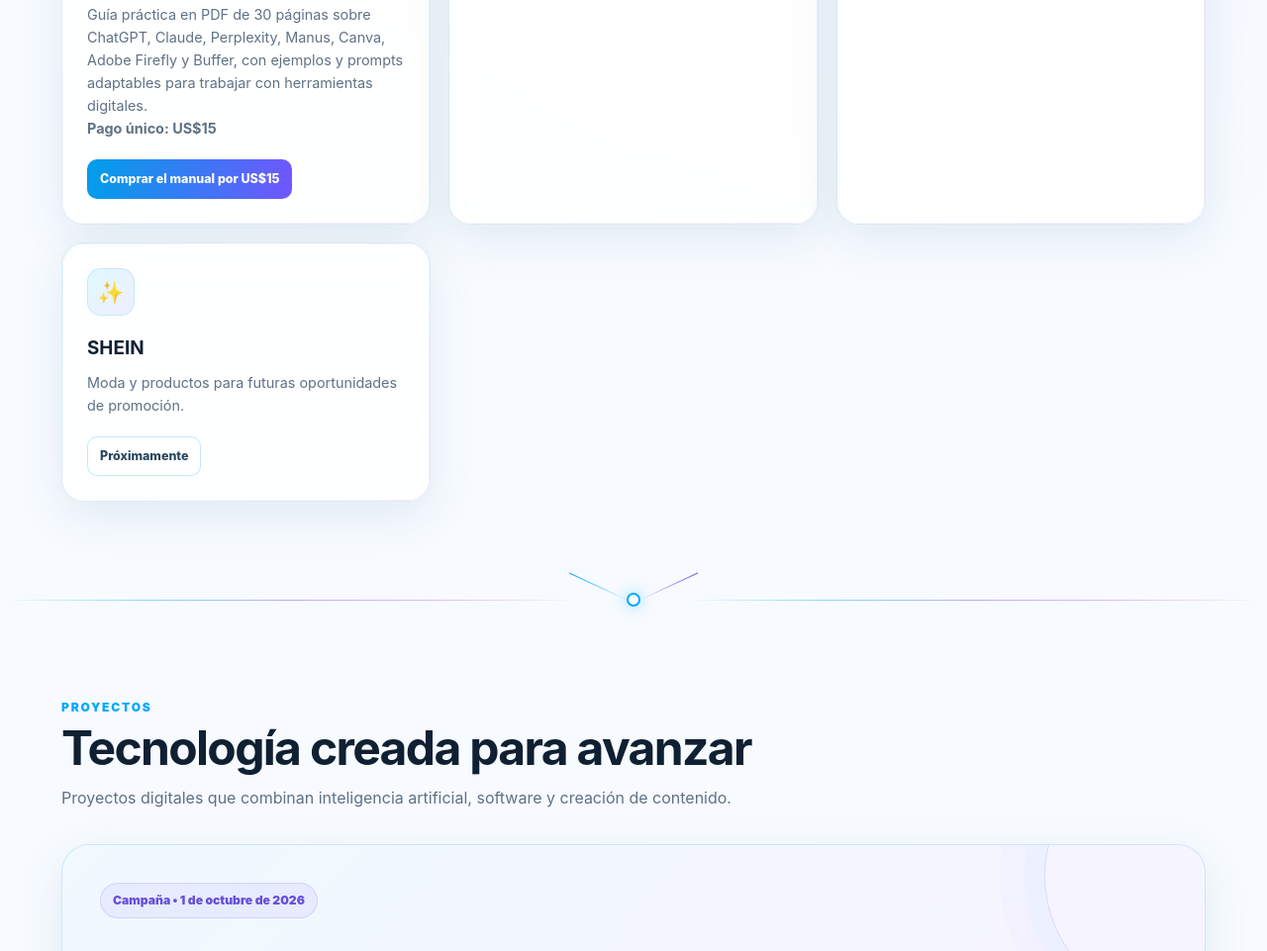
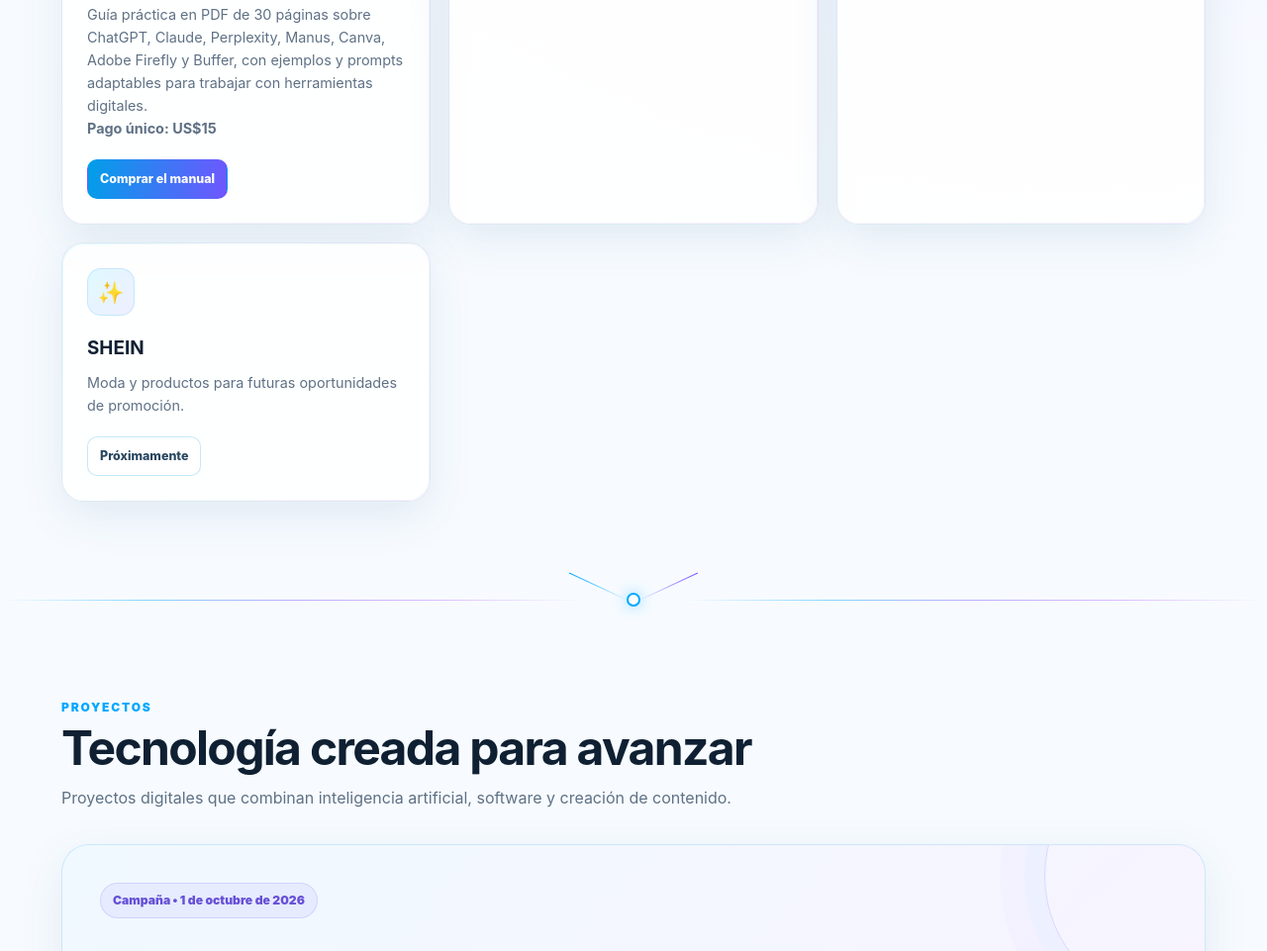
Before and after one commit to mesaespinosaluzivis-png/lumiere-labs, a plain HTML site: page index.html in a window 1280 px wide. Shown: the part 1965-2926 px from the top of the page at 99% size. Drawn offline with Linux system fonts and the light colour scheme.

Commit message:
Remove price from manual purchase link

```diff
--- a/index.html
+++ b/index.html
@@ -1266,7 +1266,7 @@
       target="_blank"
       rel="noopener"
     >
-      Comprar el manual por US$15
+      Comprar el manual
     </a>
   </div>
 </article>
```
